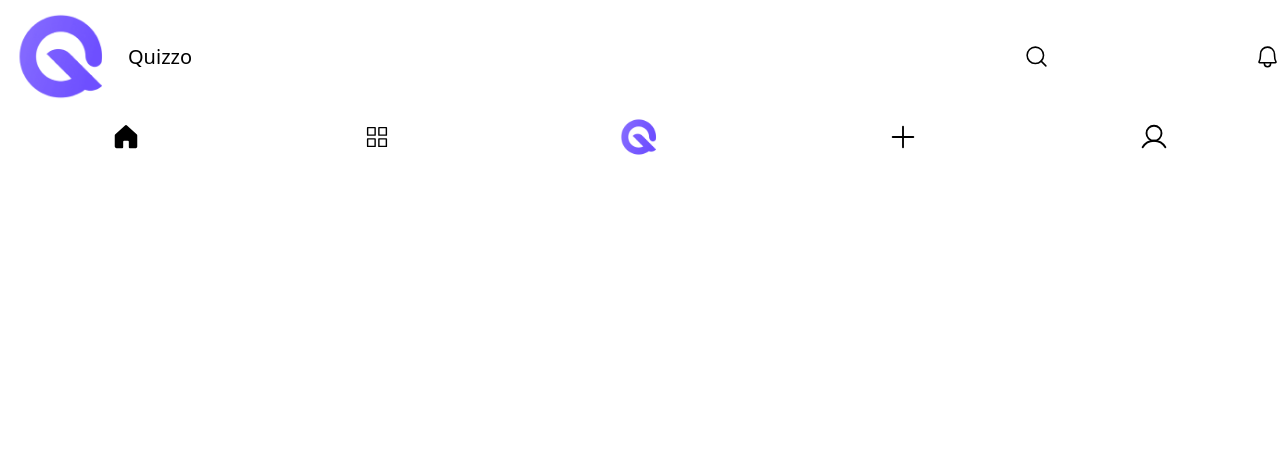
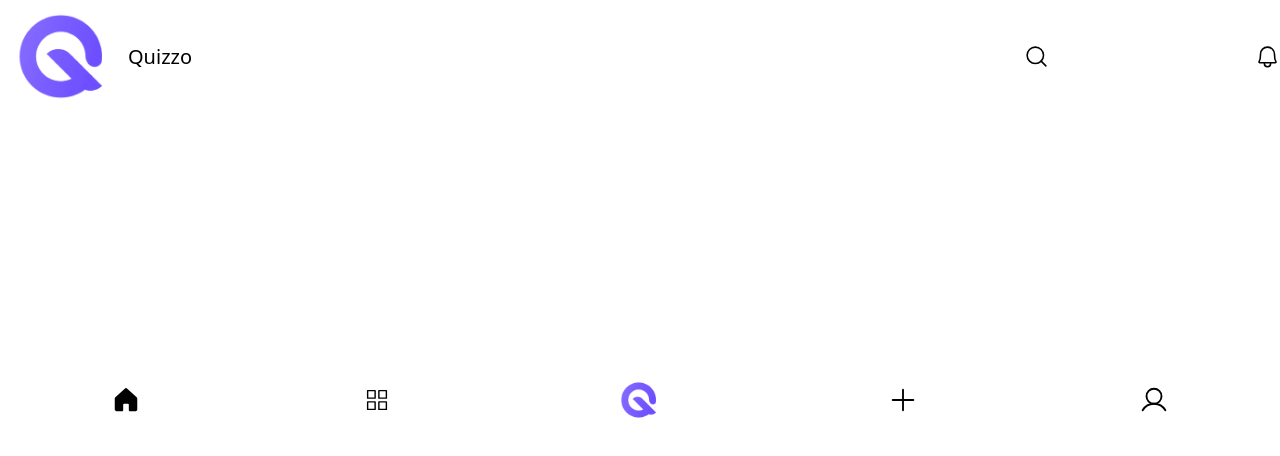
Before and after one commit to smartcollins/quizzico, a React (Create React App) app: page /home in a window 1280 px wide. Shown: the top 456 px of the page. Built offline with nearby package versions, Linux system fonts and the light colour scheme.

Commit message:
still working on BtmNavbar

```diff
--- a/src/components/BtmNavbar.jsx
+++ b/src/components/BtmNavbar.jsx
@@ -5,7 +5,7 @@ import { House,SquaresFour,Plus,User } from 'phosphor-react';
 
 const BtmNavbar = ()=>{
     return(
-        <div className='flex items-center justify-around'>
+        <div className='flex items-center justify-around inset-0 fixed bottom-0'>
             <House size={30} weight="fill" />
             <SquaresFour size={30} weight="light" />
             <img className='h-12' src={logo} alt="logo"/>
```
